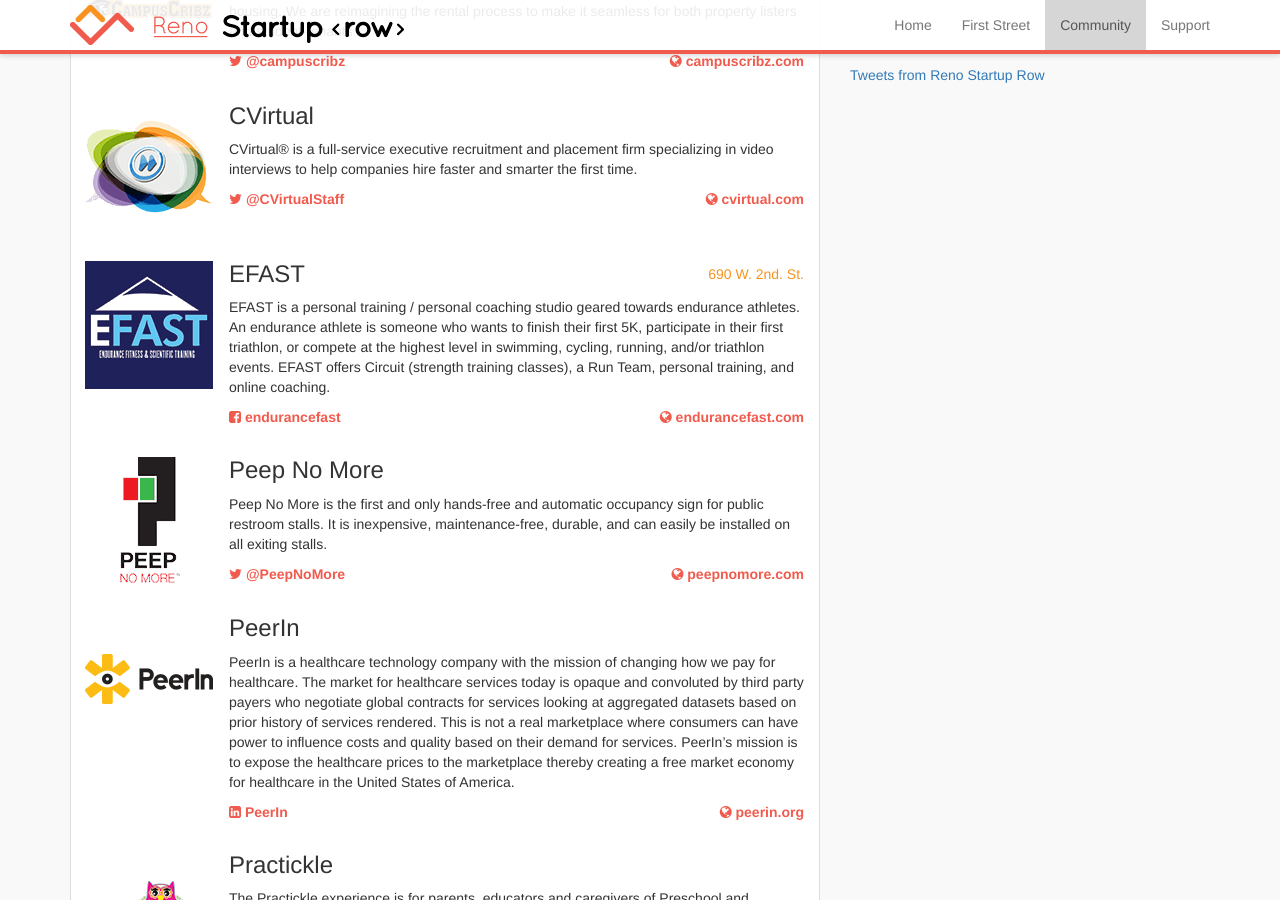
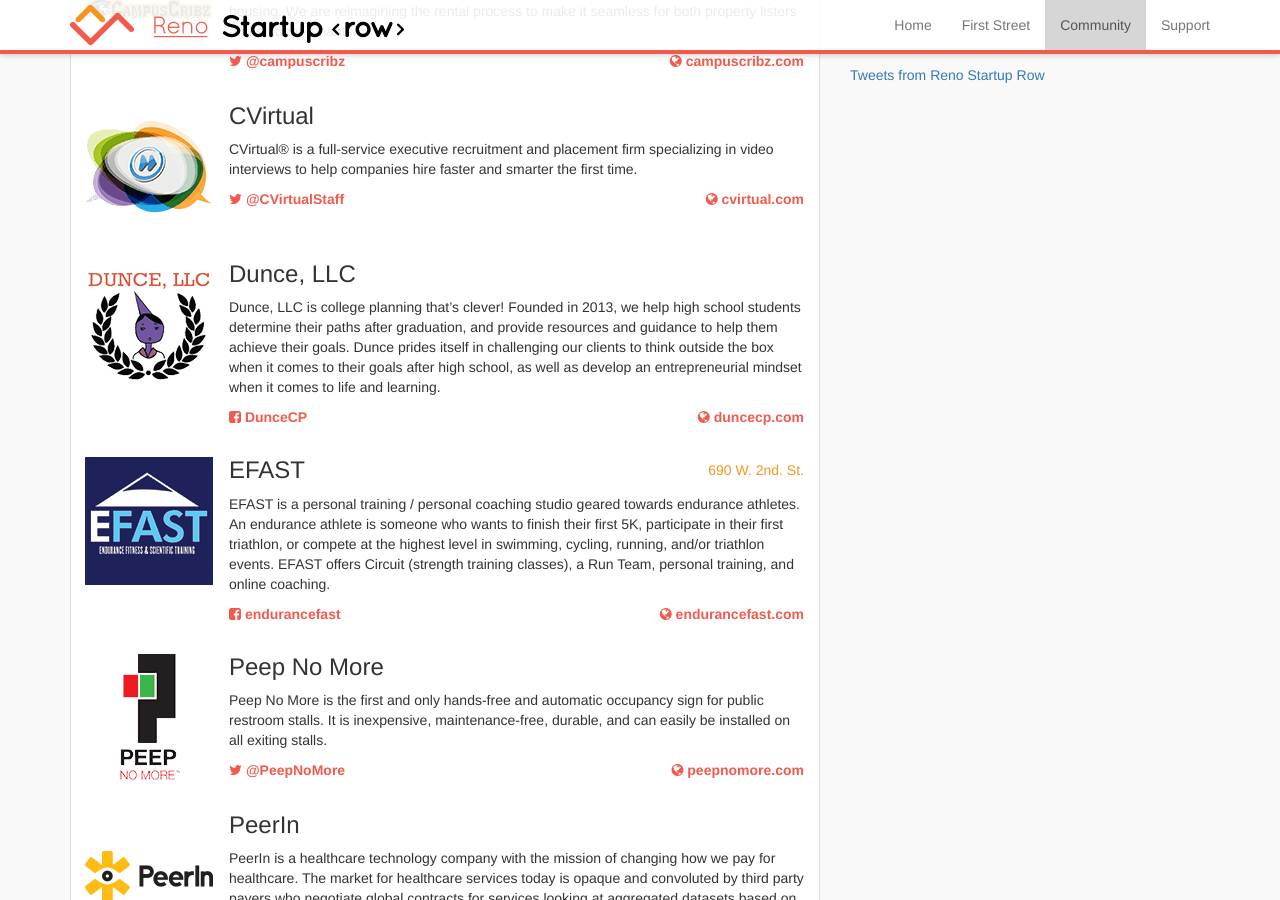
Before and after one commit to startuprow/startuprow.github.io, a Jekyll site: the page built from index.html, in a window 1280 px wide and 900 px high, scrolled down 3865 px. Built offline with Jekyll 4.4.1, drawn with Linux system fonts in a browser that asks for light colours; nearby versions of some CDN libraries; Markdown is read by kramdown in place of the engine named in the settings; comment, search, counter and statistics services are not loaded.

Commit message:
Added Dunce, LLC to the Community section.

```diff
--- a/index.html
+++ b/index.html
@@ -232,6 +232,17 @@
 
   <div class="panel-body company-profile">
     <div class="company-logo">
+      <img src="/img/logo/dunce.png">
+    </div>
+    <span class="contact address pull-right"></span>
+    <h3>Dunce, LLC</h3>
+    <p>Dunce, LLC is college planning that’s clever! Founded in 2013, we help high school students determine their paths after graduation, and provide resources and guidance to help them achieve their goals. Dunce prides itself in challenging our clients to think outside the box when it comes to their goals after high school, as well as develop an entrepreneurial mindset when it comes to life and learning.</p>
+    <span class="contact twitter"><a href="https://www.facebook.com/duncecp"><i class="fa fa-facebook-square"></i> DunceCP</a></span>
+    <span class="contact website pull-right"><a href="http://www.duncecp.com/"><i class="fa fa-globe"></i> duncecp.com</a></span>
+  </div>
+
+  <div class="panel-body company-profile">
+    <div class="company-logo">
       <img src="/img/logo/efast.png">
     </div>
     <span class="contact address pull-right">690 W. 2nd. St.</span>
```
Also changed, not shown: img/logo/dunce.png (added).
